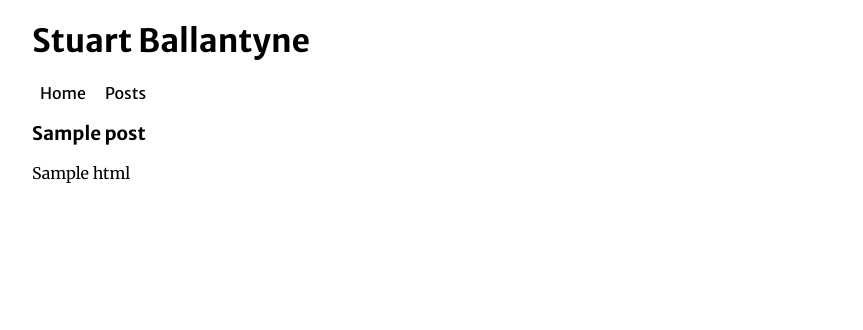
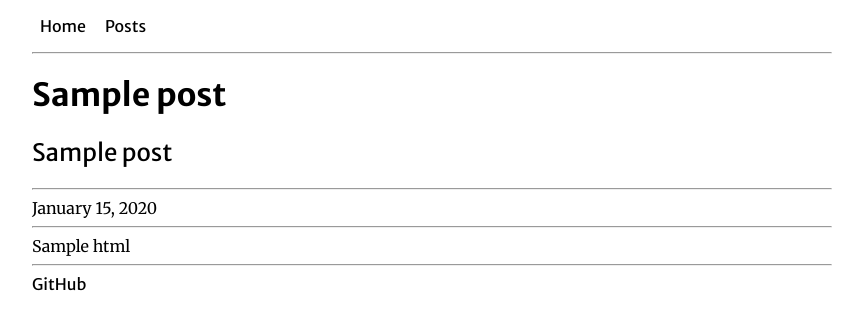
Before and after one commit to sb362/website, a Flask app: template templates/post.html in a window 1280 px wide. Shown: the top 330 px of the page, without its empty margins (208-1071 px from the left). Run offline with Flask 2, Linux system fonts and the light colour scheme; the template is opened without the code that fills it: most values are stand-ins (such as "Sample title", 1, 10 or a date in 2020).

Commit message:
More tweaks

```diff
--- a/static/styles/common.css
+++ b/static/styles/common.css
@@ -1,4 +1,4 @@
-main, header, nav {
+main, header, footer, nav {
 	display: block;
 	margin: 0 auto;
 	max-width: 800px;
@@ -10,7 +10,7 @@ main {
 	font-size: medium;
 }
 
-header, nav {
+nav, header, footer {
 	font-family: 'Merriweather Sans', sans-serif;
 	font-size: medium;
 }
@@ -50,3 +50,11 @@ nav a {
 
 	padding: 8px;
 }
+
+.post-date {
+	text-align: center;
+}
+
+.post-footer {
+	text-align: center;
+}
--- a/templates/common.html
+++ b/templates/common.html
@@ -14,7 +14,6 @@
 
   <body>
     <header>
-      <h1>Stuart Ballantyne</h1>
     </header>
 
     <nav>
@@ -22,6 +21,7 @@
         <li><a href="/">Home</a></li>
         <li><a href="/posts">Posts</a></li>
       </ul>
+      <hr>
     </nav>
 
     <main>
@@ -30,6 +30,8 @@
     </main>
 
     <footer>
+      <hr>
+      <a class="hidden-link" href="https://github.com/sb362">GitHub</a>
     </footer>
   </body>
 </html>
--- a/templates/post.html
+++ b/templates/post.html
@@ -1,15 +1,27 @@
 {% extends "common.html" %}
 
-{% block head %}
-  <title>{{ post.title }}</title>
+{% block title %}
+  {{ post.title }}
 {% endblock %}
 
 {% block main %}
-  <article class="post">
-    <h3>{{ post.title }}</h3>
+  <div class="post">
+    <div class="post-header">
+      <h1>{{ post.title }}</h1>
+      {% if post.subtitle %}
+      <h2 style="font-weight: normal;">{{ post.subtitle }}</h2>
+      {% endif %}
+      <hr>
 
-    <section class="post-content">{{ post.html | safe }}</section>
+      {{ post.date.strftime("%B %d, %Y") }}
+      <hr>
+    </div>
 
-    <footer></footer>
-  </article>
+    <article class="post">
+      <section class="post-content">{{ post.html | safe }}</section>
+    </article>
+
+    <div class="post-footer">
+    </div>
+  </div>
 {% endblock %}
```
Also changed, not shown: content/posts/lorem-ipsum.md (+1 -0 lines), templates/posts.html (+6 -6 lines).
